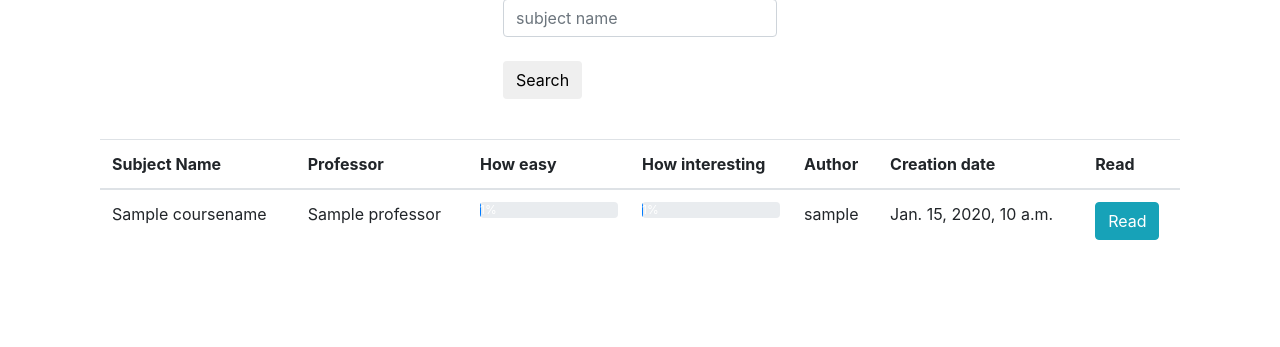
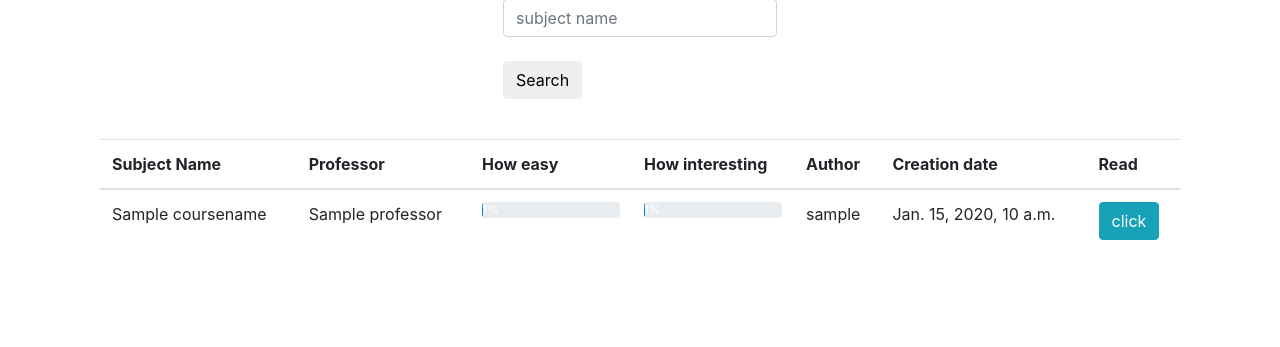
Before and after one commit to mixnix/subject_rate, a Django app: page /all/ in a window 1280 px wide. Shown: the part 105-452 px from the top of the page. Run offline with Django 3.2, Linux system fonts and the light colour scheme; a user stored in the database is signed in; tables that the repository leaves empty hold one stand-in row (values such as "Sample post"); parts of the project's set-up code (start-up, migrations or seed data) failed here and were passed over; some libraries are stand-ins or nearby versions.

Commit message:
new button design

```diff
--- a/templates/pages/review_list.html
+++ b/templates/pages/review_list.html
@@ -76,7 +76,7 @@
                     <td>{{ review.author }}</td>
                     <td>{{ review.creation_date }}</td>
                     <td>
-                        <button type="button" class="btn btn-info" href="{% url 'review-detail' pk=review.id %}">Read</button>
+                        <button type="button" class="btn btn-info" href="{% url 'review-detail' pk=review.id %}">click</button>
                     </td>
                 </tr>
             {% endfor %}
```
